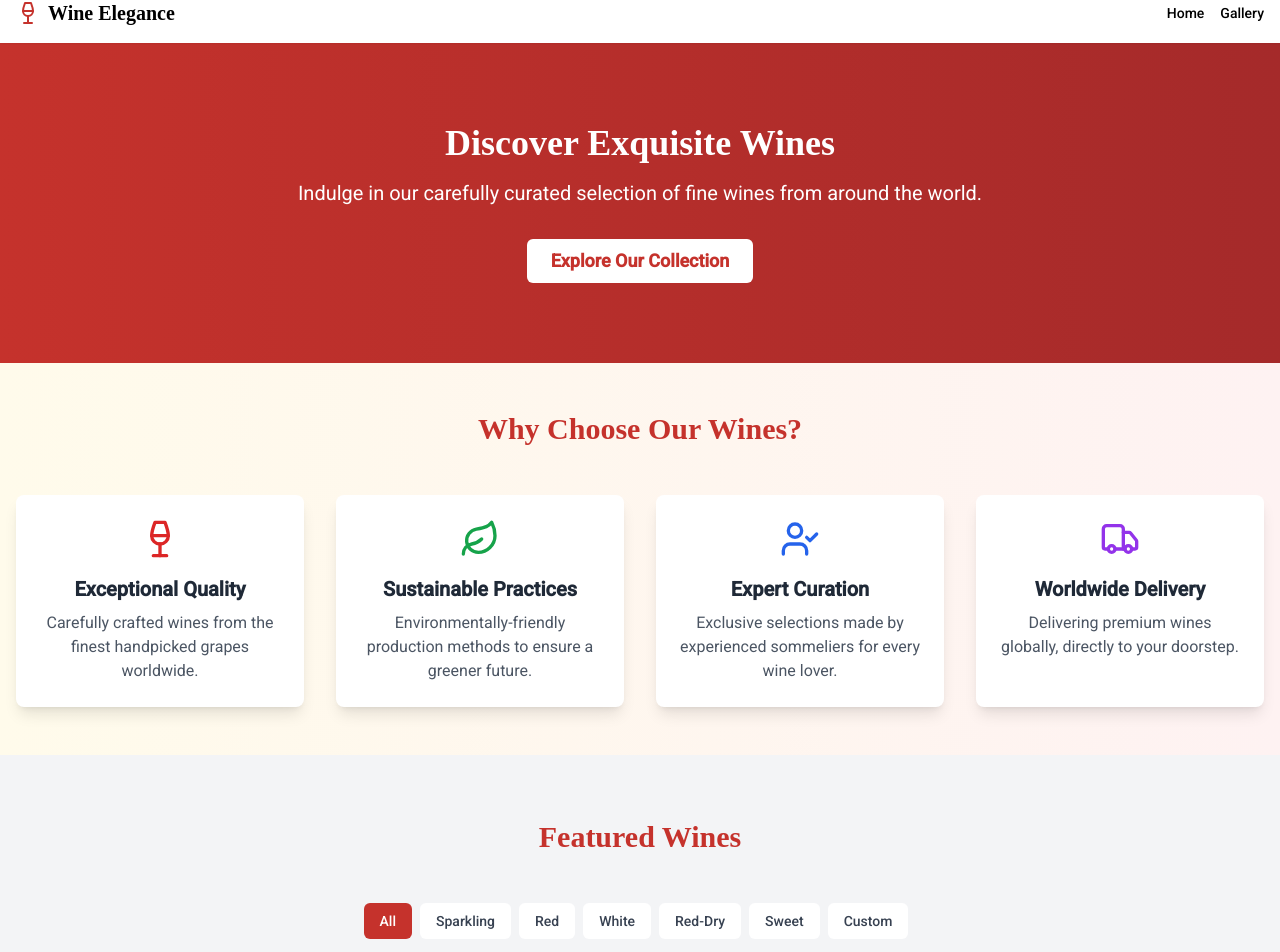
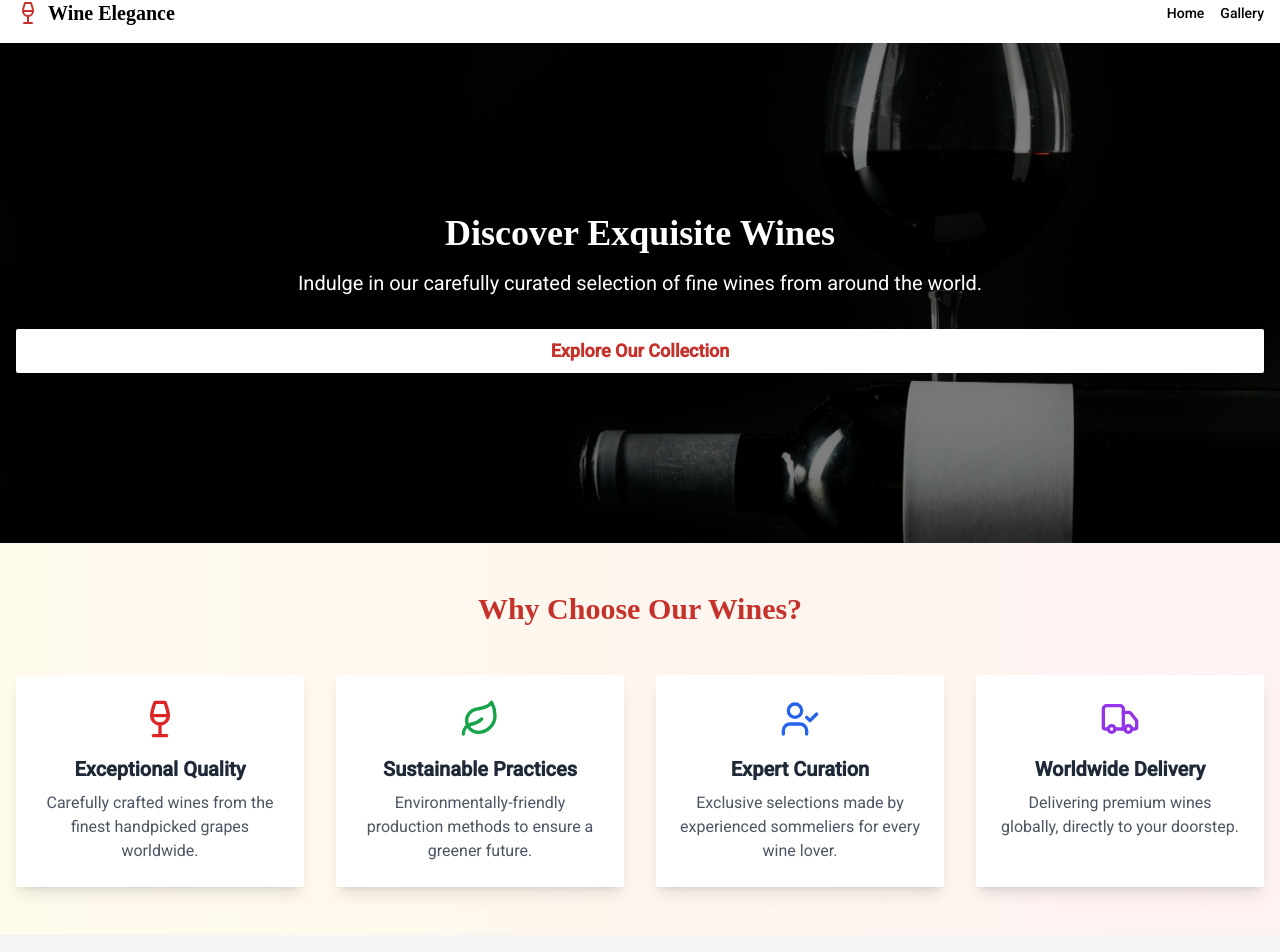
Before and after one commit to Tshabalala-Thabo/lagiva-vine, a React (Create React App) app in the folder frontend/: page / in a window 1280 px wide. Shown: the part 17-969 px from the top of the page. Built offline with nearby package versions, Linux system fonts and the light colour scheme.

Commit message:
FEAT: Animated hero section -The section now has 3 backdround variants

```diff
--- a/frontend/src/pages/Home.jsx
+++ b/frontend/src/pages/Home.jsx
@@ -23,11 +23,18 @@ const happyClients = [
   { name: "Michael", image: "/placeholder.svg?height=300&width=300", quote: "Knowledgeable staff and great recommendations." },
 ];
 
+const heroImages = [
+  '/assets/hero_images/hero_1.webp',
+  '/assets/hero_images/hero_2.webp',
+  '/assets/hero_images/hero_3.webp',
+];
+
 const Home = () => {
   const [selectedCategory, setSelectedCategory] = useState("All");
   const [displayedWines, setDisplayedWines] = useState(wines);
   const [selectedWine, setSelectedWine] = useState(null);
   const wineGridRef = useRef(null);
+  const [currentHeroImage, setCurrentHeroImage] = useState(0);
 
   const categories = ["All", ...new Set(wines.map(wine => wine.type))];
 
@@ -38,6 +45,14 @@ const Home = () => {
 
     setDisplayedWines(filteredWines);
   }, [selectedCategory]);
+
+  useEffect(() => {
+    const interval = setInterval(() => {
+      setCurrentHeroImage((prev) => (prev + 1) % heroImages.length);
+    }, 13000); // Change image every 8 seconds
+
+    return () => clearInterval(interval);
+  }, []);
 
   const containerVariants = {
     hidden: { opacity: 1 },
@@ -75,14 +90,46 @@ const Home = () => {
     }
   };
 
+  const fadeVariants = {
+    hidden: { opacity: 0 },
+    visible: {
+      opacity: 1,
+      transition: { duration: 1.5, ease: 'easeInOut' }
+    },
+    exit: {
+      opacity: 0,
+      transition: { duration: 1.5, ease: 'easeInOut' }
+    }
+  };
+
   return (
     <div className="flex flex-col min-h-screen font-sans">
       <main className="flex-grow">
-        <section className="w-full bg-gradient-to-r from-primary to-primary-foreground text-white py-20">
-          <div className="container mx-auto px-4 text-center">
+        <section
+          className="w-full bg-black text-white py-20 relative overflow-hidden"
+          style={{ height: '500px' }}
+        >
+          <AnimatePresence initial={false} mode="wait">
+            <motion.div
+              key={currentHeroImage}
+              variants={fadeVariants}
+              initial="hidden"
+              animate="visible"
+              exit="exit"
+              className="absolute inset-0"
+              style={{
+                backgroundImage: `url(${heroImages[currentHeroImage]})`,
+                backgroundSize: 'cover',
+                backgroundPosition: 'center',
+                backgroundRepeat: 'no-repeat'
+              }}
+            />
+          </AnimatePresence>
+          <div className="absolute inset-0 bg-black opacity-50"></div>
+          <div className="container mx-auto px-4 text-center relative z-10 h-full flex flex-col justify-center">
             <h1 className="text-4xl font-bold mb-4 font-frank-ruhl">Discover Exquisite Wines</h1>
             <p className="text-xl mb-8">Indulge in our carefully curated selection of fine wines from around the world.</p>
-            <button className="bg-white text-primary px-6 py-2 rounded-md text-lg font-semibold hover:bg-opacity-90 transition-colors duration-300">
+            <button className="bg-white text-primary px-6 py-2 rounded-sm text-lg font-semibold hover:bg-opacity-90 transition-colors duration-300">
               Explore Our Collection
             </button>
           </div>
@@ -130,7 +177,7 @@ const Home = () => {
                   onClick={() => setSelectedCategory(category)}
                   className={`px-4 py-2 text-sm font-medium transition-colors duration-300 ease-in-out ${
                     selectedCategory === category ? 'bg-primary text-white' : 'bg-white text-gray-700 hover:bg-gray-200'
-                  } rounded-md mr-2 mb-2`}
+                  } rounded-sm mr-2 mb-2`}
                 >
                   {category}
                 </button>
@@ -152,7 +199,7 @@ const Home = () => {
                     animate="visible"
                     exit="hidden"
                     layout
-                    className="bg-white rounded-lg shadow-md overflow-hidden cursor-pointer"
+                    className="bg-white rounded-sm shadow-md overflow-hidden cursor-pointer"
                     onClick={() => setSelectedWine(wine)}
                   >
                     <div className="relative w-full pt-[100%]"> {/* This creates a square aspect ratio */}
@@ -233,7 +280,7 @@ const Home = () => {
             onClick={() => setSelectedWine(null)}
           >
             <motion.div
-              className="bg-white rounded-lg p-6 max-w-lg w-full"
+              className="bg-white rounded-sm p-6 max-w-lg w-full"
               variants={modalVariants}
               initial="hidden"
               animate="visible"
@@ -250,7 +297,7 @@ const Home = () => {
                 <img
                   src={selectedWine.image}
                   alt={selectedWine.name}
-                  className="absolute inset-0 w-full h-full object-contain rounded-lg"
+                  className="absolute inset-0 w-full h-full object-contain rounded-sm"
                 />
               </div>
               <p className="text-gray-600 mb-2">{selectedWine.type}</p>
@@ -276,7 +323,7 @@ function ClientTestimonial({ client, index }) {
       animate={isInView ? { opacity: 1, y: 0 } : { opacity: 0, y: 50 }}
       transition={{ duration: 0.5, delay: index * 0.1 }}
     >
-      <div className="w-40 h-40 rounded-full overflow-hidden mb-4">
+      <div className="w-40 h-40 rounded-sm overflow-hidden mb-4">
         <img
           src={client.image}
           alt={`${client.name}, a happy client`}
@@ -296,7 +343,7 @@ function FeatureCard({ icon, title, description, index }) {
   return (
     <motion.div
       ref={ref}
-      className="bg-white rounded-lg shadow-lg p-6 h-full"
+      className="bg-white rounded-sm shadow-lg p-6 h-full"
       initial={{ opacity: 0, y: 50 }}
       animate={isInView ? { opacity: 1, y: 0 } : { opacity: 0, y: 50 }}
       transition={{ duration: 0.8, delay: index * 0.2, ease: [0.25, 0.1, 0.25, 1] }}
```
